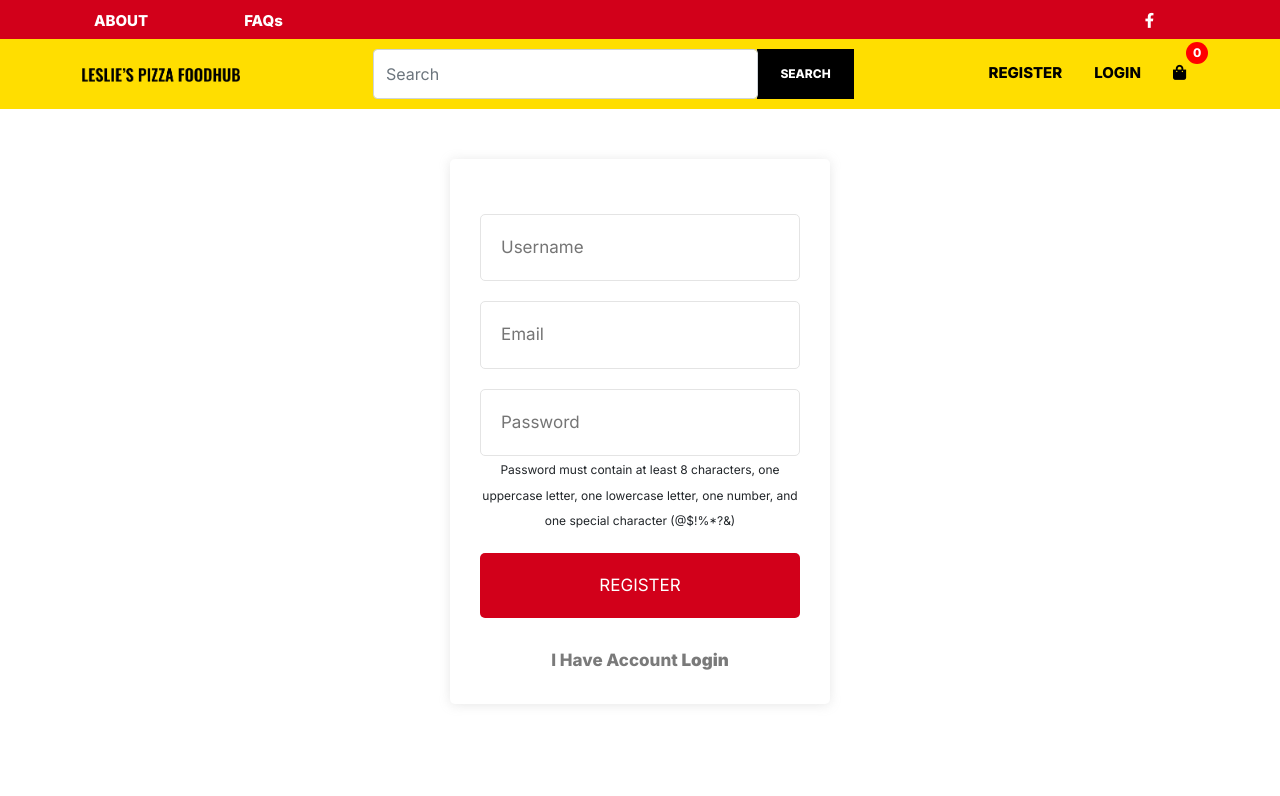
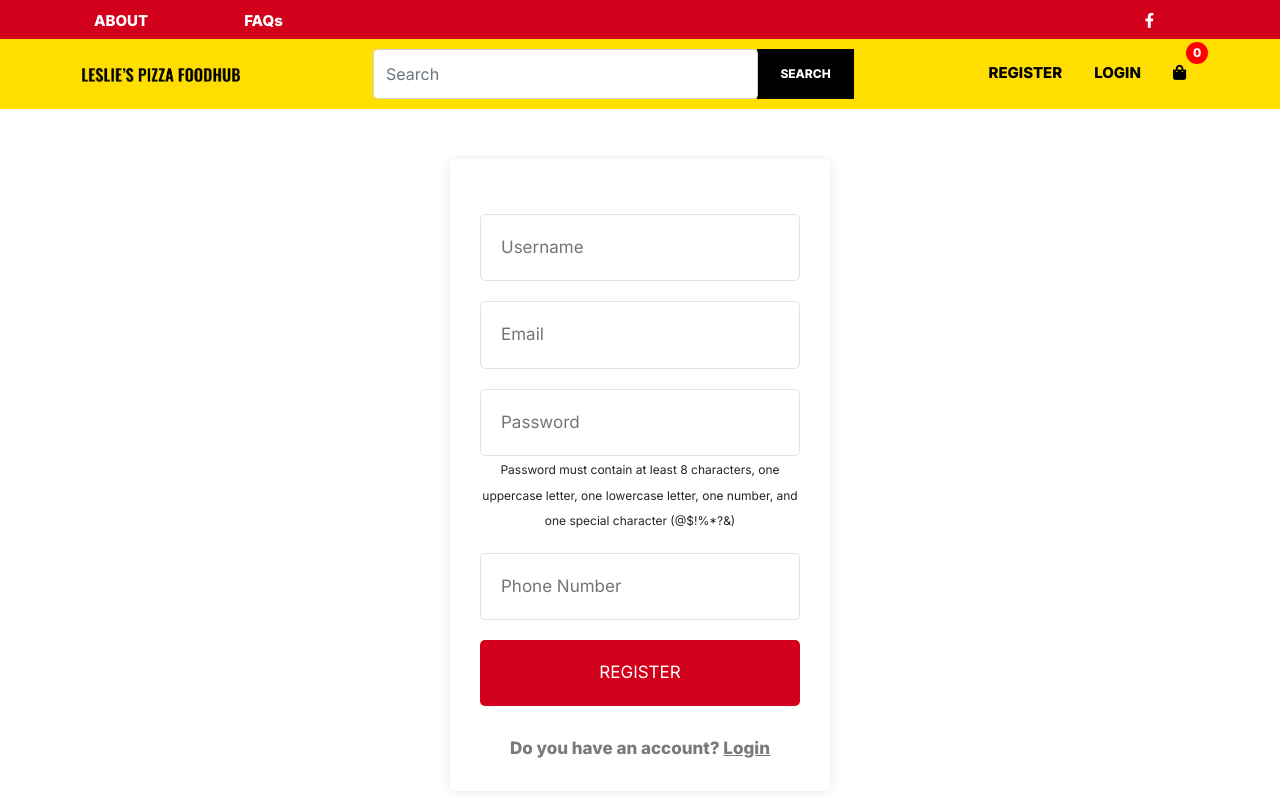
Before and after one commit to leslieFhub/leslie-front, a React (Create React App) app: page /register in a window 1280 px wide. Shown: the top 796 px of the page. Built offline with nearby package versions, Linux system fonts and the light colour scheme; no server answers.

Commit message:
Update Register.js

```diff
--- a/src/screens/Register.js
+++ b/src/screens/Register.js
@@ -11,6 +11,7 @@ const Register = ({ location, history }) => {
   const [name, setName] = useState("");
   const [email, setEmail] = useState("");
   const [password, setPassword] = useState("");
+  const [phone, setPhone] = useState("");
 
   const dispatch = useDispatch();
   const redirect = location.search ? location.search.split("=")[1] : "/";
@@ -26,7 +27,7 @@ const Register = ({ location, history }) => {
 
   const submitHandler = (e) => {
     e.preventDefault();
-    dispatch(register(name, email, password));
+    dispatch(register(name, email, password, phone));
   };
 
   return (
@@ -62,12 +63,20 @@ const Register = ({ location, history }) => {
             Password must contain at least 8 characters, one uppercase letter, one lowercase letter, one number, and one special character (@$!%*?&)
           </span>
 
+          <input
+            type="tel"
+            placeholder="Phone Number"
+            value={phone}
+            onChange={(e) => setPhone(e.target.value)}
+          />
+
           <button type="submit">Register</button>
           <p>
-          <Link to={redirect ? `/login?redirect=Php{redirect}` : "/login"}>
-              I Have Account <strong>Login</strong>
+            <Link to={redirect ? `/login?redirect=${redirect}` : "/login"}>
+              Do you have an account? <span><u>Login</u></span>
             </Link>
           </p>
+
         </form>
       </div>
     </>
```
